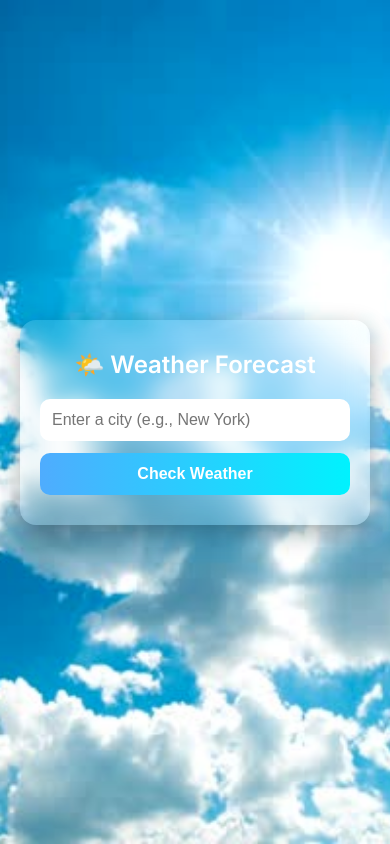
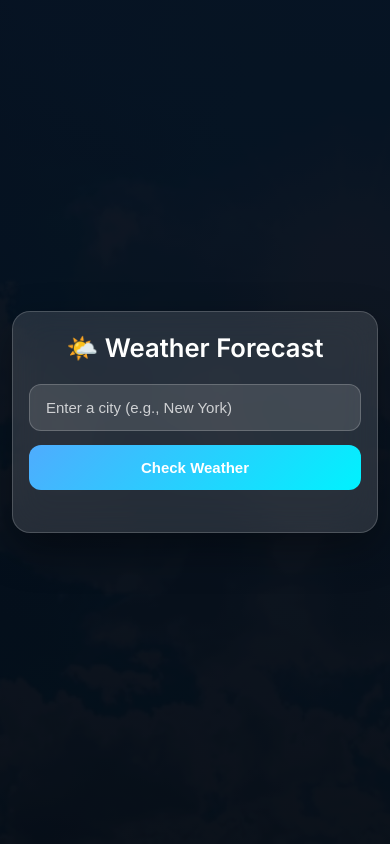
Before and after one commit to shirsendu2005/Weather_Dashboard, a plain HTML site: page index.html in a window 390 px wide. Drawn offline with Linux system fonts and the light colour scheme.

Commit message:
Refactor CSS for improved styling and layout

```diff
--- a/style.css
+++ b/style.css
@@ -5,7 +5,7 @@
 }
 body {
   font-family: 'Inter', sans-serif;
-  background: url('background.jpg') no-repeat center center fixed;
+  background: linear-gradient(180deg, rgba(10, 25, 47, 0.95), rgba(5, 15, 30, 0.95)), url('background.jpg') no-repeat center center fixed;
   background-size: cover;
   min-height: 100vh;
   display: flex;
@@ -14,51 +14,77 @@ body {
   padding: 20px;
   color: #fff;
 }
+body::before {
+  content: '';
+  position: fixed;
+  inset: 0;
+  background: rgba(0, 0, 0, 0.35);
+  pointer-events: none;
+}
 .app-container {
+  position: relative;
   width: 100%;
-  max-width: 400px;
+  max-width: 420px;
   text-align: center;
-  background-color: rgba(255, 255, 255, 0.1);
-  backdrop-filter: blur(12px);
-  border-radius: 16px;
-  padding: 30px 20px;
-  box-shadow: 0 8px 24px rgba(0, 0, 0, 0.3);
+  background-color: rgba(255, 255, 255, 0.12);
+  backdrop-filter: blur(18px);
+  border: 1px solid rgba(255, 255, 255, 0.18);
+  border-radius: 20px;
+  padding: 32px 24px;
+  box-shadow: 0 16px 40px rgba(0, 0, 0, 0.35);
 }
 h1 {
-  font-size: 24px;
-  margin-bottom: 20px;
+  font-size: 2rem;
+  margin-bottom: 22px;
+  line-height: 1.1;
+}
+input,
+button {
+  width: 100%;
+  border-radius: 12px;
 }
 input {
-  width: 100%;
-  padding: 12px;
+  padding: 14px 16px;
   font-size: 16px;
-  border: none;
-  border-radius: 10px;
-  margin-bottom: 12px;
+  border: 1px solid rgba(255, 255, 255, 0.2);
+  background: rgba(255, 255, 255, 0.12);
+  color: #fff;
+  margin-bottom: 14px;
   outline: none;
 }
+input::placeholder {
+  color: rgba(255, 255, 255, 0.75);
+}
+input:focus {
+  border-color: rgba(79, 172, 254, 0.85);
+  box-shadow: 0 0 0 4px rgba(79, 172, 254, 0.12);
+}
 button {
-  width: 100%;
-  padding: 12px;
+  padding: 14px 16px;
   font-size: 16px;
-  font-weight: 600;
+  font-weight: 700;
   color: white;
-  background: linear-gradient(to right, #4facfe, #00f2fe);
+  background: linear-gradient(135deg, #4facfe 0%, #00f2fe 100%);
   border: none;
-  border-radius: 10px;
   cursor: pointer;
-  transition: transform 0.2s ease;
+  transition: transform 0.2s ease, box-shadow 0.2s ease, opacity 0.2s ease;
 }
-button:hover {
-  transform: scale(1.03);
+button:hover,
+button:focus {
+  transform: translateY(-1px);
+  box-shadow: 0 14px 30px rgba(0, 182, 255, 0.25);
+}
+button:active {
+  transform: translateY(0);
+  opacity: 0.95;
 }
 .weather-card {
-  background-color: #ffffff;
-  color: #333;
-  border-radius: 14px;
-  padding: 20px;
-  margin-top: 20px;
-  box-shadow: 0 4px 12px rgba(0, 0, 0, 0.1);
+  background-color: rgba(255, 255, 255, 0.95);
+  color: #1b1b1b;
+  border-radius: 18px;
+  padding: 22px;
+  margin-top: 22px;
+  box-shadow: 0 12px 28px rgba(0, 0, 0, 0.12);
   animation: fadeInCard 0.5s ease-in-out;
 }
 @keyframes fadeInCard {
@@ -66,21 +92,63 @@ button:hover {
   to { opacity: 1; transform: translateY(0); }
 }
 .weather-icon {
-  width: 64px;
-  height: 64px;
+  width: 72px;
+  height: 72px;
 }
 .loading {
   margin-top: 20px;
 }
 .spinner {
-  border: 5px solid #eee;
+  border: 5px solid rgba(255, 255, 255, 0.45);
   border-top: 5px solid #00f2fe;
   border-radius: 50%;
-  width: 40px;
-  height: 40px;
+  width: 42px;
+  height: 42px;
   animation: spin 1s linear infinite;
   margin: auto;
 }
 @keyframes spin {
   to { transform: rotate(360deg); }
 }
+.weather-result {
+  margin-top: 20px;
+  text-align: center;
+}
+@media (max-width: 640px) {
+  body {
+    padding: 16px;
+    background-attachment: scroll;
+  }
+  .app-container {
+    padding: 28px 18px;
+    border-radius: 18px;
+  }
+  h1 {
+    font-size: 1.8rem;
+  }
+  input,
+  button {
+    font-size: 15px;
+  }
+  .weather-card {
+    padding: 18px;
+  }
+  .weather-icon {
+    width: 56px;
+    height: 56px;
+  }
+}
+@media (max-width: 480px) {
+  body {
+    padding: 12px;
+  }
+  .app-container {
+    padding: 22px 16px;
+  }
+  h1 {
+    font-size: 1.6rem;
+  }
+  .weather-card {
+    padding: 16px;
+  }
+}
```
